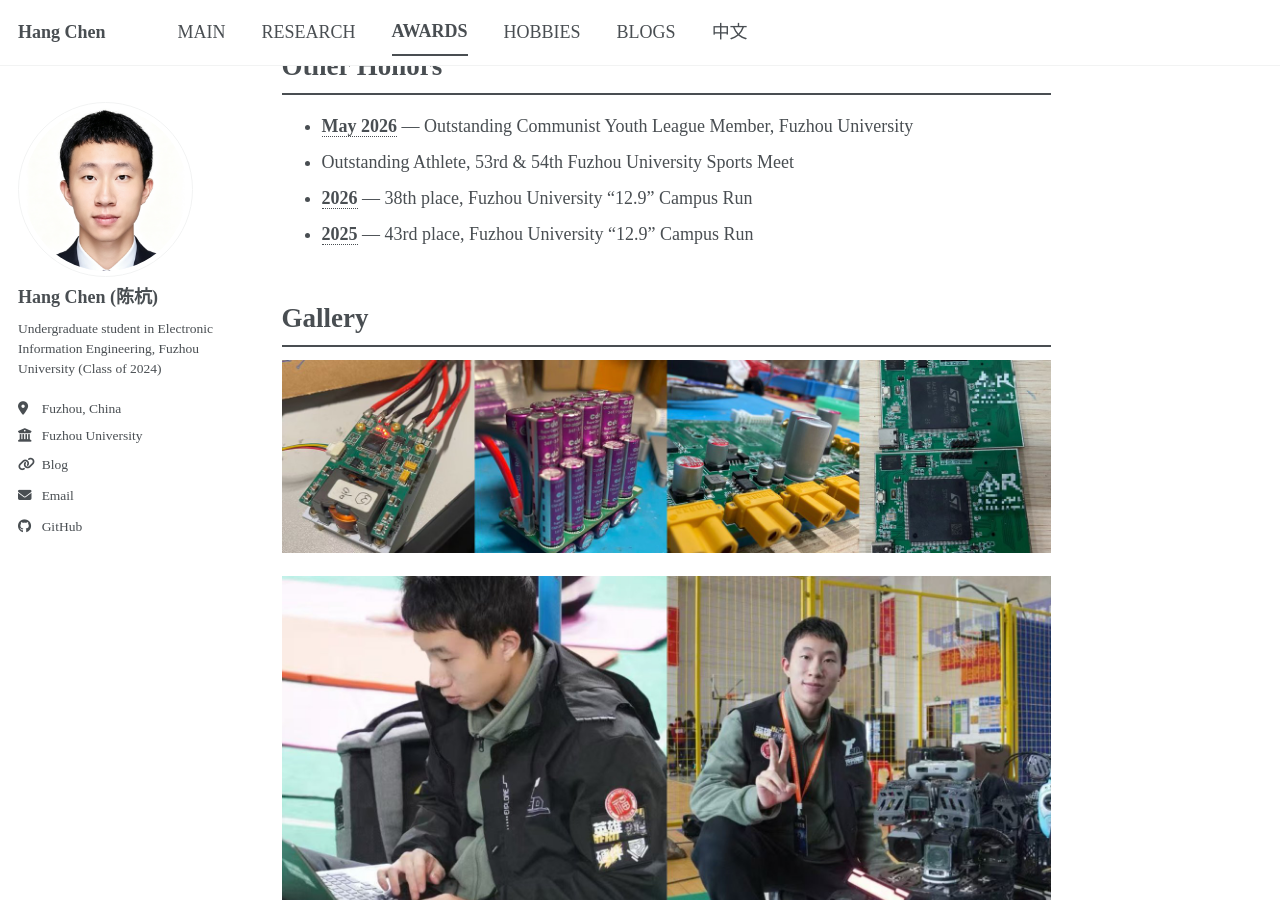
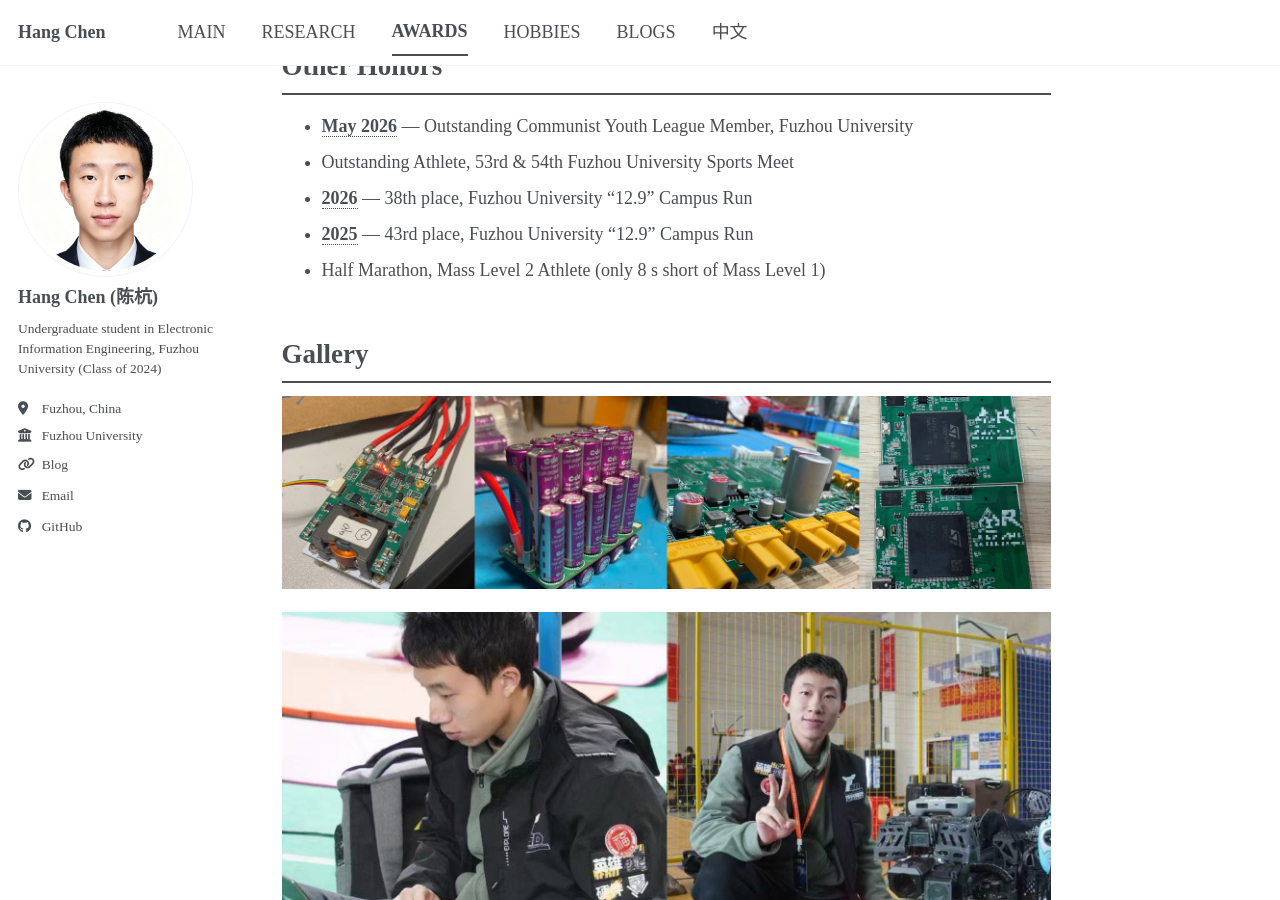
Before and after one commit to Nomkr/Nomkr.github.io, a Jekyll site: the page built from _pages/awards.md, in a window 1280 px wide and 900 px high, scrolled down 815 px. Built offline with Jekyll 4.4.1, drawn with Linux system fonts in a browser that asks for light colours; a style sheet for code colours, icons or effects is not loaded.

Commit message:
Update other honors in awards

```diff
--- a/_pages/awards.md
+++ b/_pages/awards.md
@@ -28,6 +28,7 @@ author_profile: true
 - Outstanding Athlete, 53rd & 54th Fuzhou University Sports Meet
 - **2026** — 38th place, Fuzhou University "12.9" Campus Run
 - **2025** — 43rd place, Fuzhou University "12.9" Campus Run
+- Half Marathon, Mass Level 2 Athlete (only 8 s short of Mass Level 1)
 
 ## Gallery
 
```
